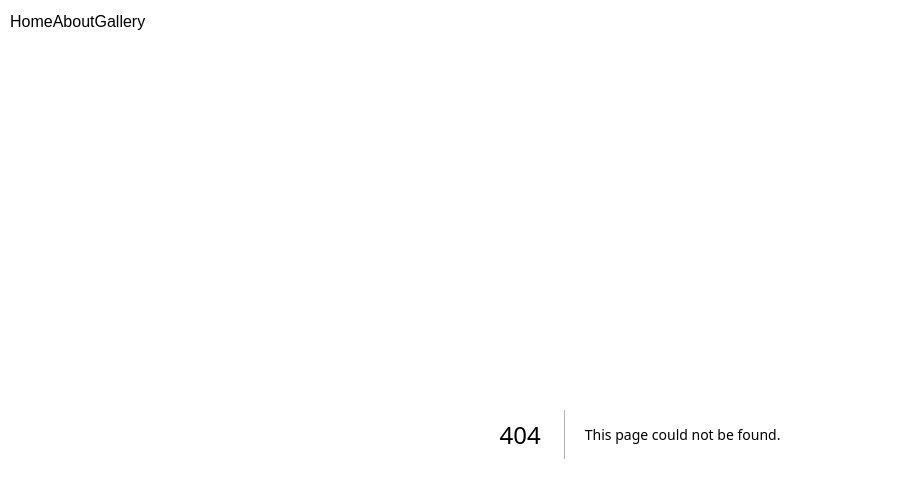
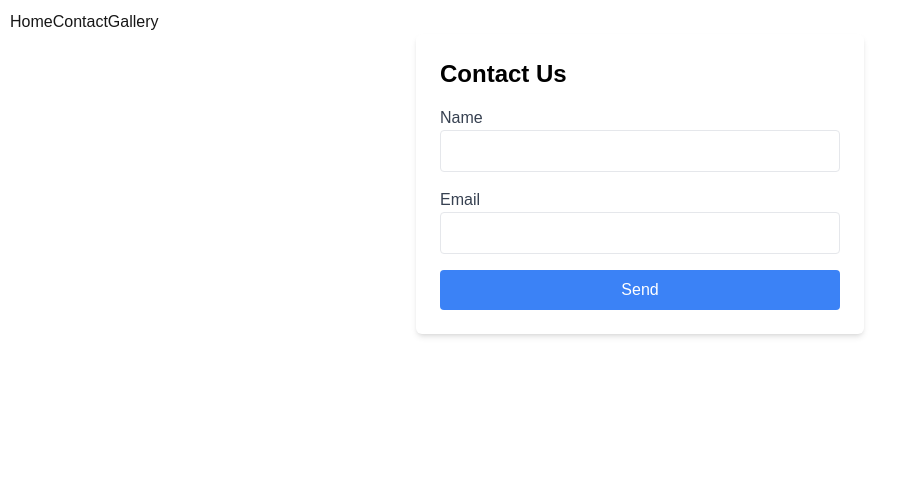
Before and after one commit to hosseindavoodi/Next-project-with-page-router, a Next.js app: page /contact in a window 1280 px wide. Before the commit this address had no page. Shown: the top 498 px of the page, without its empty margins (0-915 px from the left). Built offline with nearby package versions, Linux system fonts and the light colour scheme.

Commit message:
Implement contact page using react query

```diff
--- a/Components/Navbar.tsx
+++ b/Components/Navbar.tsx
@@ -5,7 +5,7 @@ const Navbar = () => {
   return (
     <div className="flex gap-6 mb-8">
       <Link href="/">Home</Link>
-      <Link href="/about">About</Link>
+      <Link href="/contact">Contact</Link>
       <Link href="/gallery">Gallery</Link>
     </div>
   )
--- a/pages/_app.tsx
+++ b/pages/_app.tsx
@@ -1,11 +1,16 @@
 import Layout from "@/Components/Layout"
 import "@/styles/globals.css"
 import type { AppProps } from "next/app"
+import { QueryClient, QueryClientProvider } from "@tanstack/react-query"
 
 export default function App({ Component, pageProps }: AppProps) {
+  const queryClient = new QueryClient()
+
   return (
-    <Layout>
-      <Component {...pageProps} />
-    </Layout>
+    <QueryClientProvider client={queryClient}>
+      <Layout>
+        <Component {...pageProps} />
+      </Layout>
+    </QueryClientProvider>
   )
 }
--- a/pages/about.tsx
+++ /dev/null
@@ -1,7 +0,0 @@
-import React from "react"
-
-const about = () => {
-  return <div>about</div>
-}
-
-export default about
--- /dev/null
+++ b/pages/api/contact.ts
@@ -0,0 +1,41 @@
+import { NextApiRequest, NextApiResponse } from "next"
+
+interface RequestBody {
+  name: string
+  email: string
+}
+
+export default async function handler(
+  req: NextApiRequest,
+  res: NextApiResponse
+) {
+  if (req.method !== "POST") {
+    return res.status(405).json({ message: "Method Not Allowed" })
+  }
+
+  try {
+    const { name, email }: RequestBody = req.body
+
+    if (!name || !email) {
+      return res.status(400).json({ message: "Name and email are required" })
+    }
+
+    const response = await fetch("https://jsonplaceholder.typicode.com/posts", {
+      method: "POST",
+      headers: {
+        "Content-Type": "application/json",
+      },
+      body: JSON.stringify({ name, email }),
+    })
+
+    if (!response.ok) {
+      throw new Error("Failed to send data")
+    }
+
+    const data = await response.json()
+    return res.status(200).json({ message: "Message sent successfully", data })
+  } catch (error) {
+    console.error(error)
+    return res.status(500).json({ message: "Internal Server Error" })
+  }
+}
--- a/pages/api/hello.ts
+++ /dev/null
@@ -1,13 +0,0 @@
-// Next.js API route support: https://nextjs.org/docs/api-routes/introduction
-import type { NextApiRequest, NextApiResponse } from "next"
-
-type Data = {
-  name: string
-}
-
-export default function handler(
-  req: NextApiRequest,
-  res: NextApiResponse<Data>
-) {
-  res.status(200).json({ name: "John Doe" })
-}
--- /dev/null
+++ b/pages/contact.tsx
@@ -0,0 +1,88 @@
+import { useState, ChangeEvent, FormEvent } from "react"
+import { useMutation } from "@tanstack/react-query"
+
+type FormDataType = {
+  name: string
+  email: string
+}
+
+export default function Contact() {
+  const [formData, setFormData] = useState<FormDataType>({
+    name: "",
+    email: "",
+  })
+  const [message, setMessage] = useState<string>("")
+
+  const mutation = useMutation({
+    mutationFn: async (data: FormDataType) => {
+      const response = await fetch("/api/contact", {
+        method: "POST",
+        headers: {
+          "Content-Type": "application/json",
+        },
+        body: JSON.stringify(data),
+      })
+
+      if (!response.ok) {
+        throw new Error("Failed to send message")
+      }
+
+      return response.json()
+    },
+    onSuccess: () => {
+      setMessage("Message sent successfully!")
+      setFormData({ name: "", email: "" })
+    },
+    onError: () => {
+      setMessage("Error sending message.")
+    },
+  })
+
+  const handleChange = (e: ChangeEvent<HTMLInputElement>) => {
+    setFormData((prev) => ({ ...prev, [e.target.name]: e.target.value }))
+  }
+
+  const handleSubmit = (e: FormEvent<HTMLFormElement>) => {
+    e.preventDefault()
+    setMessage("Sending...")
+    mutation.mutate(formData)
+  }
+
+  return (
+    <div className="max-w-md mx-auto p-6 bg-white shadow-md rounded-md">
+      <h1 className="text-2xl font-bold mb-4">Contact Us</h1>
+      <form onSubmit={handleSubmit}>
+        <div className="mb-4">
+          <label className="block text-gray-700">Name</label>
+          <input
+            type="text"
+            name="name"
+            value={formData.name}
+            onChange={handleChange}
+            className="w-full p-2 border rounded"
+            required
+          />
+        </div>
+        <div className="mb-4">
+          <label className="block text-gray-700">Email</label>
+          <input
+            type="email"
+            name="email"
+            value={formData.email}
+            onChange={handleChange}
+            className="w-full p-2 border rounded"
+            required
+          />
+        </div>
+        <button
+          type="submit"
+          className="w-full bg-blue-500 text-white p-2 rounded"
+          disabled={mutation.status === "pending"}
+        >
+          {mutation.status === "pending" ? "Sending..." : "Send"}
+        </button>
+      </form>
+      {message && <p className="mt-4 text-center text-gray-700">{message}</p>}
+    </div>
+  )
+}
--- a/pages/productDetail/[id].tsx
+++ b/pages/productDetail/[id].tsx
@@ -4,10 +4,16 @@ import { GetServerSideProps } from "next"
 type dataItems = {
   id: number
   name: string
+  body: string
 }
 
 const ProductDetail = ({ data }: { data: dataItems }) => {
-  return <div>{data?.name}</div>
+  return (
+    <div>
+      <h1>{data?.name}</h1>
+      <div>{data?.body}</div>
+    </div>
+  )
 }
 
 export default ProductDetail
--- a/styles/globals.css
+++ b/styles/globals.css
@@ -20,3 +20,8 @@ body {
   font-family: Arial, Helvetica, sans-serif;
   padding: 10px;
 }
+
+h1 {
+  display: block;
+  color: black;
+}
```
Also changed, not shown: package.json (+7 -6 lines), 1 other file (tests, documents, lock files or other folders).
